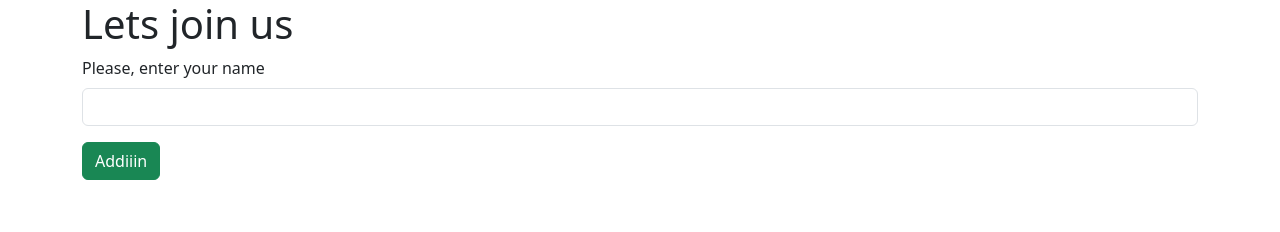
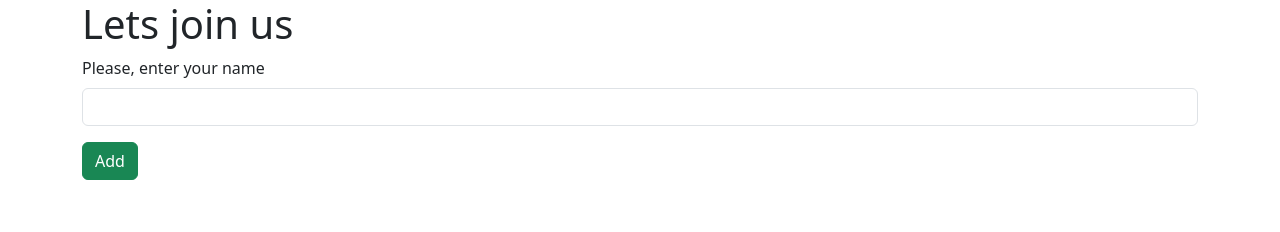
Before and after one commit to FrotaLucas/basic-formulary-application, an Angular app: page / in a window 1280 px wide. Shown: the top 232 px of the page. Built offline with nearby package versions, Linux system fonts and the light colour scheme.

Commit message:
fix word add

```diff
--- a/src/app/app.component.html
+++ b/src/app/app.component.html
@@ -8,7 +8,7 @@
       <span>type in name</span>
     </div> -->
   </div>
-  <button class="btn btn-success mb-5" (click)="add()"> Addiiin </button>
+  <button class="btn btn-success mb-5" (click)="add()"> Add </button>
   <h1 class="alert alert-danger h1-default" [class.show]="showH1"> Welcome{{name}} =) </h1>
   <h1 class="alert alert-danger h1-default" [class.show]="showError"> Name required! </h1>
   <table class="table">
```
